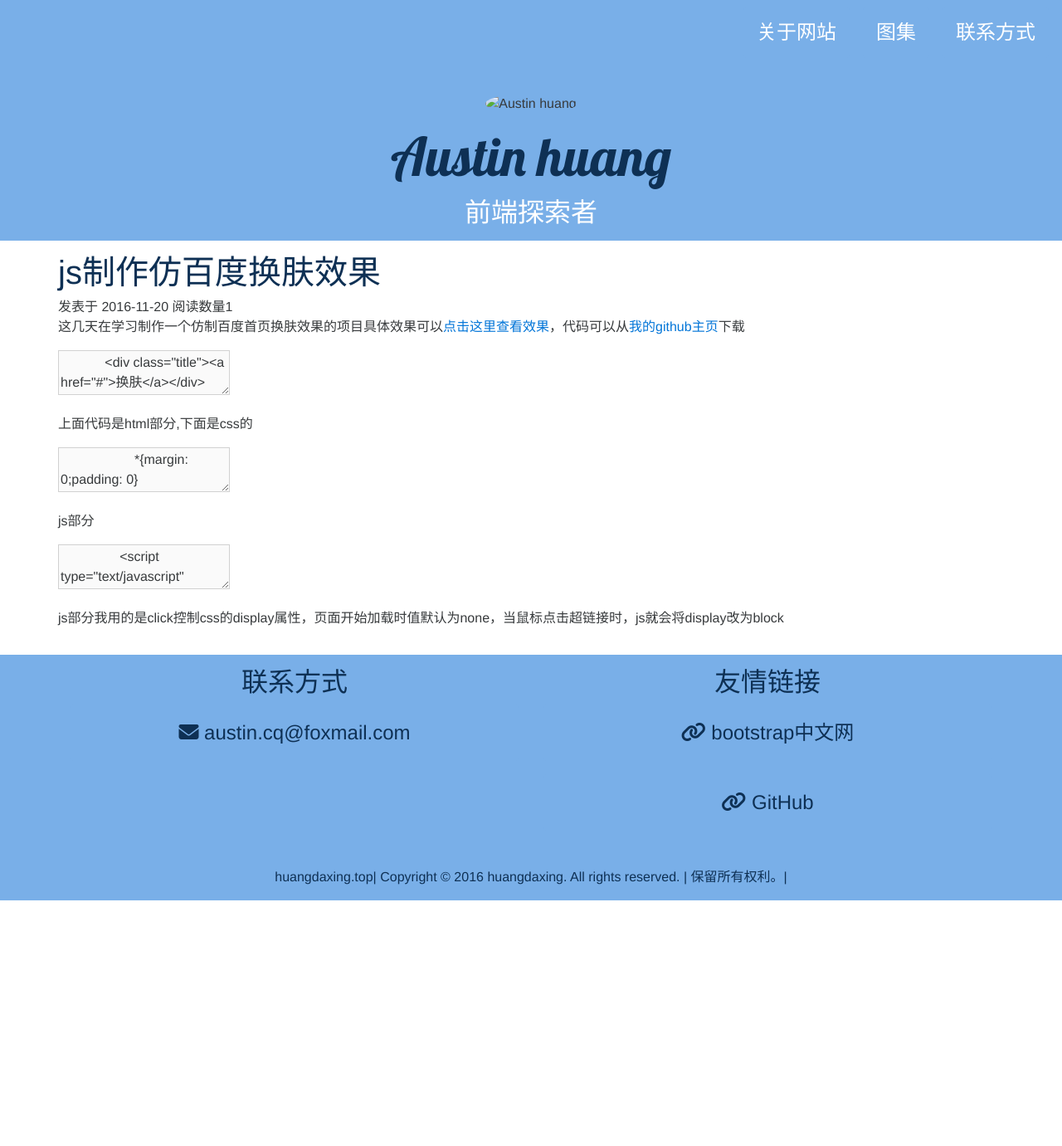
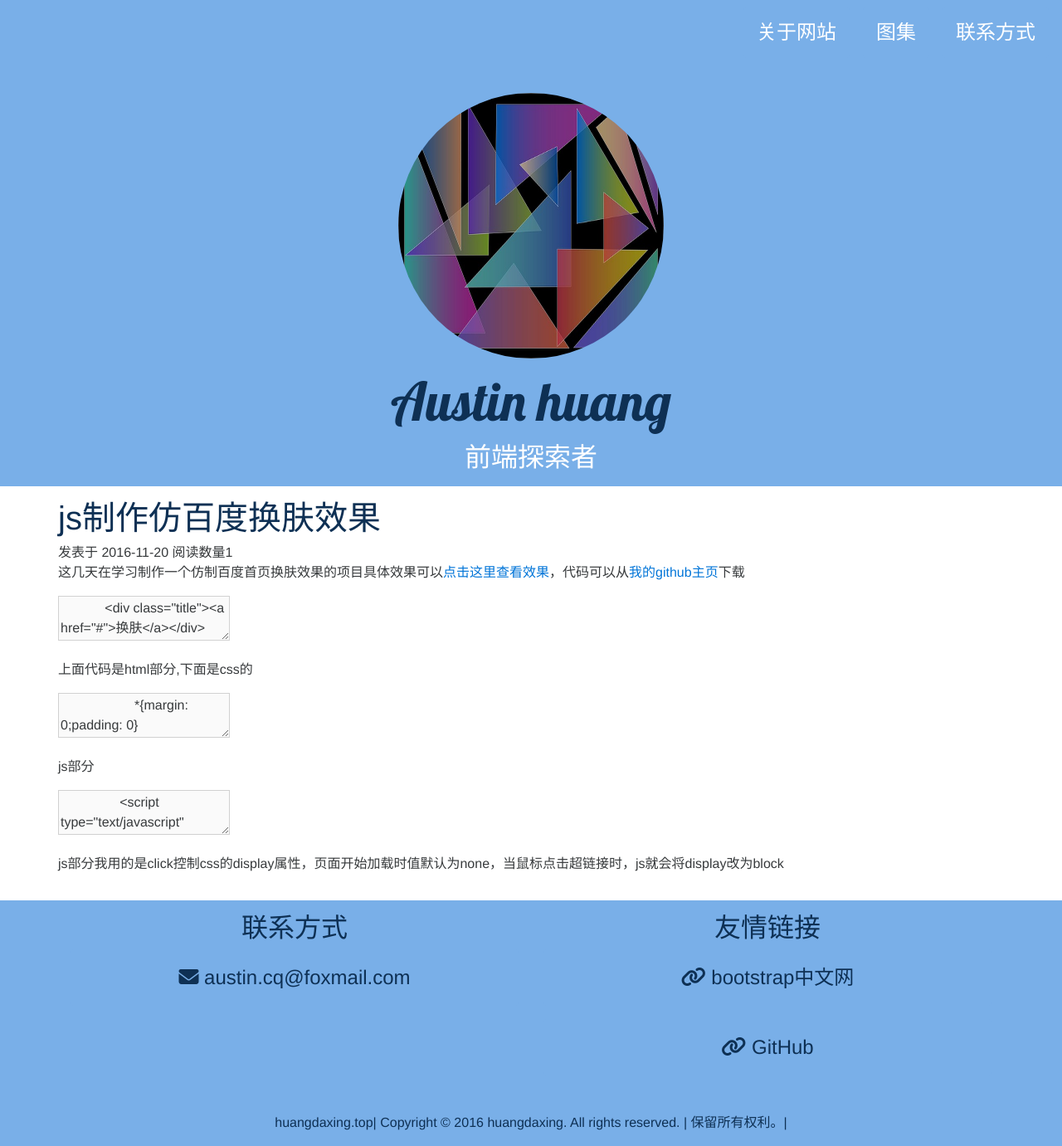
Before and after one commit to AustinCQ/AustinCQ.github.io, a Jekyll site: the page built from 2016/11/20/index.html, in a window 1280 px wide and 1381 px high. Shown: the whole window at 83% size. Built offline with Jekyll 4.4.1, drawn with Linux system fonts in a browser that asks for light colours; nearby versions of some CDN libraries.

Commit message:
Update top.html

```diff
--- a/_includes/top.html
+++ b/_includes/top.html
@@ -1,7 +1,7 @@
 <header class="container-fluid container-top">
     <div class="row">
         <col-md-12>
-            <img src="../web-dist/images/profile-image.jpg" class="container-top-image img-circle m-x-auto" alt="{{ site.brand }}">
+            <img src="http://huangdaxing.top/web-dist/images/profile-image.jpg" class="container-top-image img-circle m-x-auto" alt="{{ site.brand }}">
             <h1 class="container-top-name">
                 {{ site.brand }}
             </h1>
```
